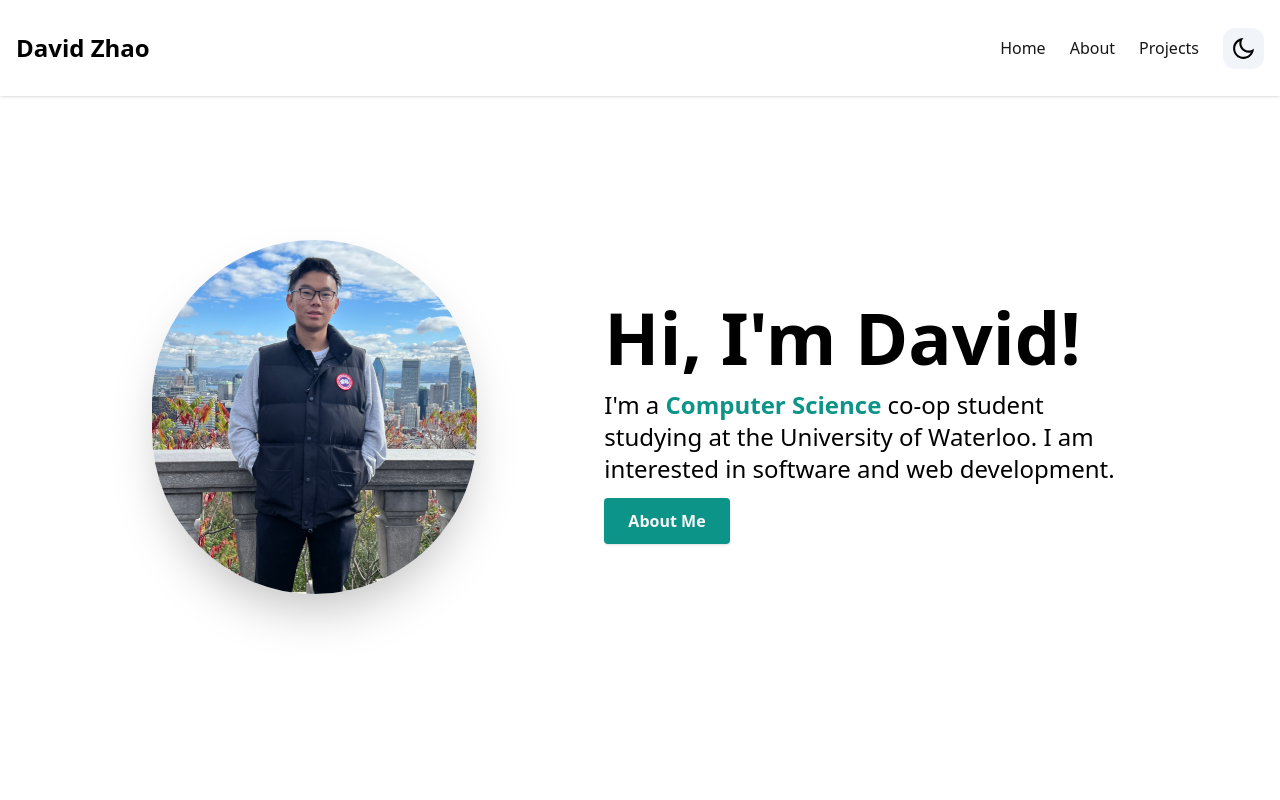
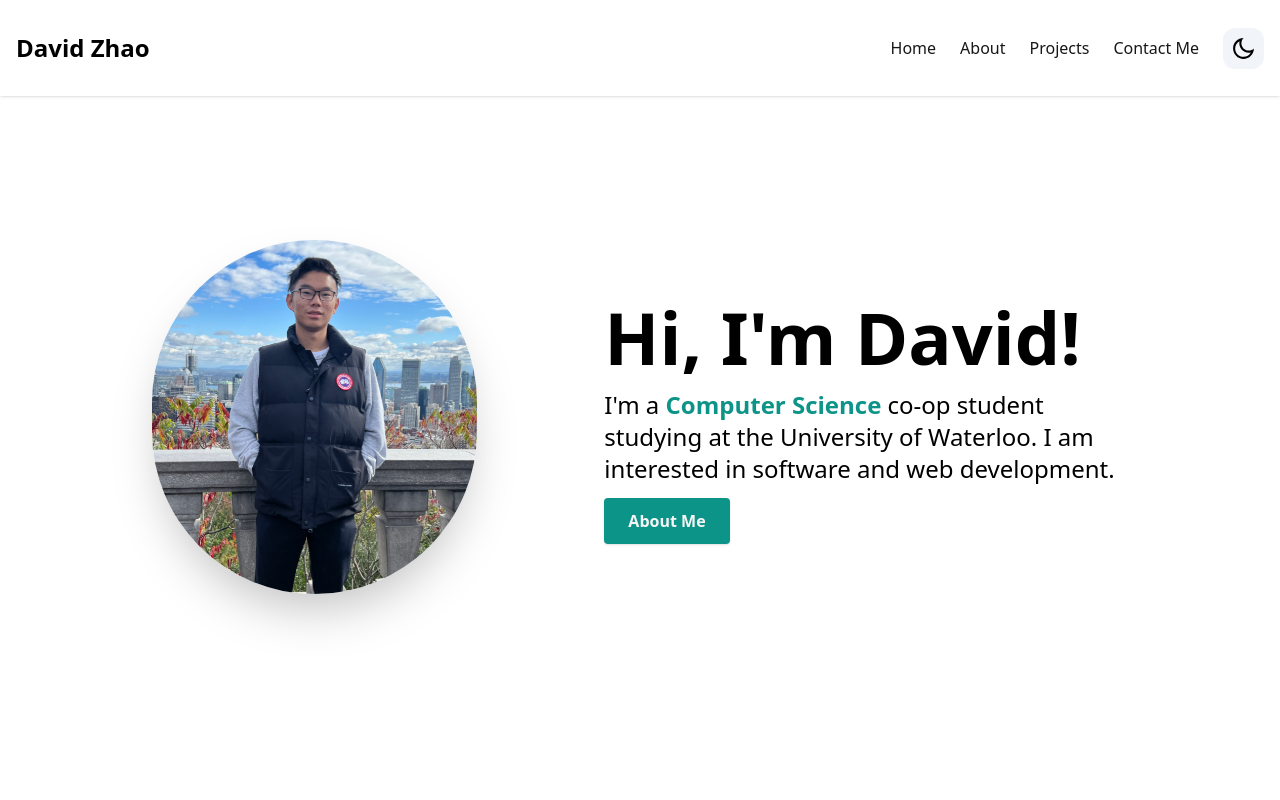
Before and after one commit to Zavista/portfolio, a Next.js app: page / in a window 1280 px wide. Shown: the top 800 px of the page. Built offline with nearby package versions, Linux system fonts and the light colour scheme.

Commit message:
Added contact me button

```diff
--- a/components/Navbar.tsx
+++ b/components/Navbar.tsx
@@ -22,6 +22,10 @@ const NavItems: Array<NavItem> = [
       label: "Projects",
       page: "projects",
     },
+    {
+        label: "Contact Me",
+        page: "footer",
+      },
 ];
 
 
```
